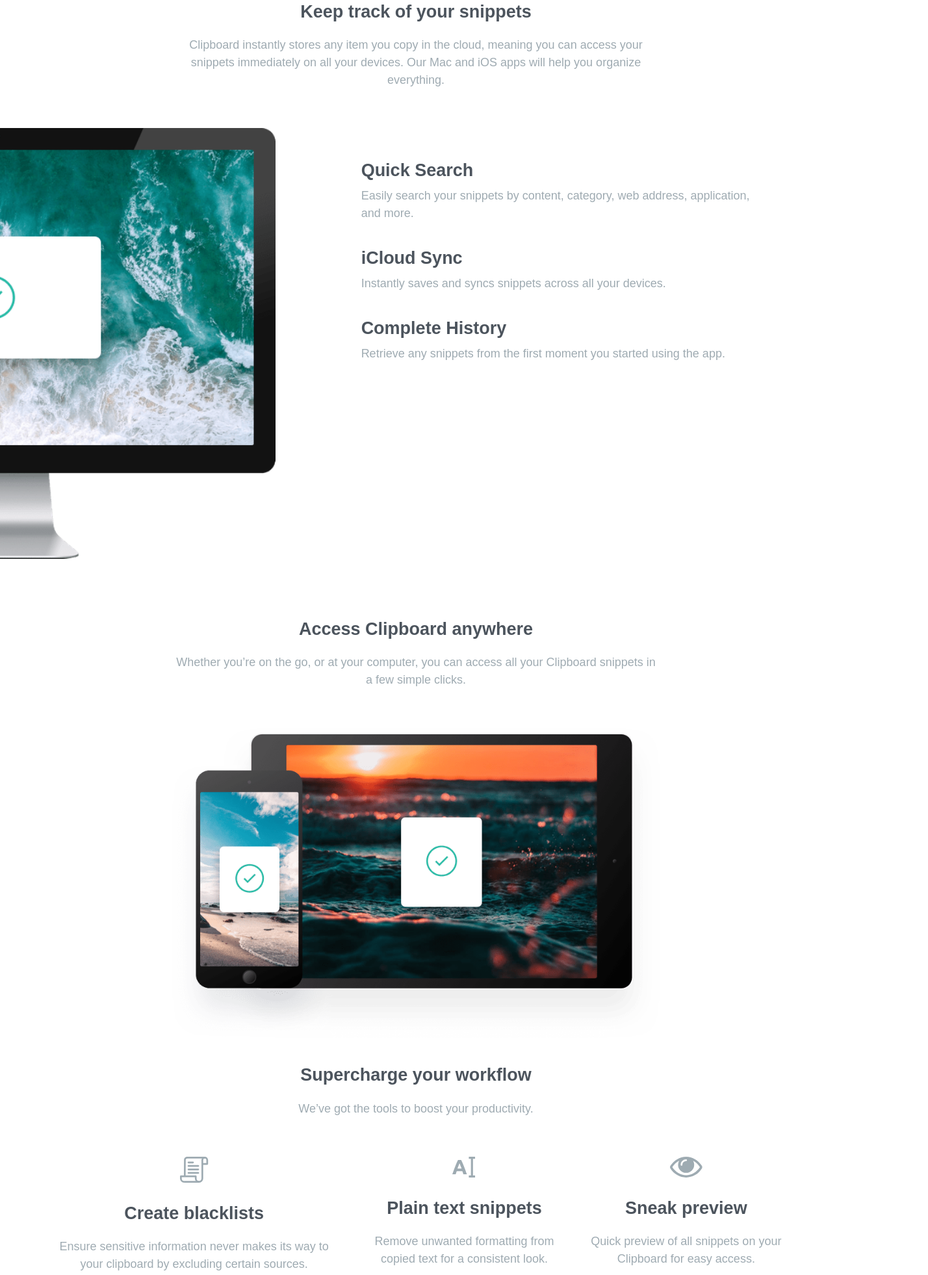
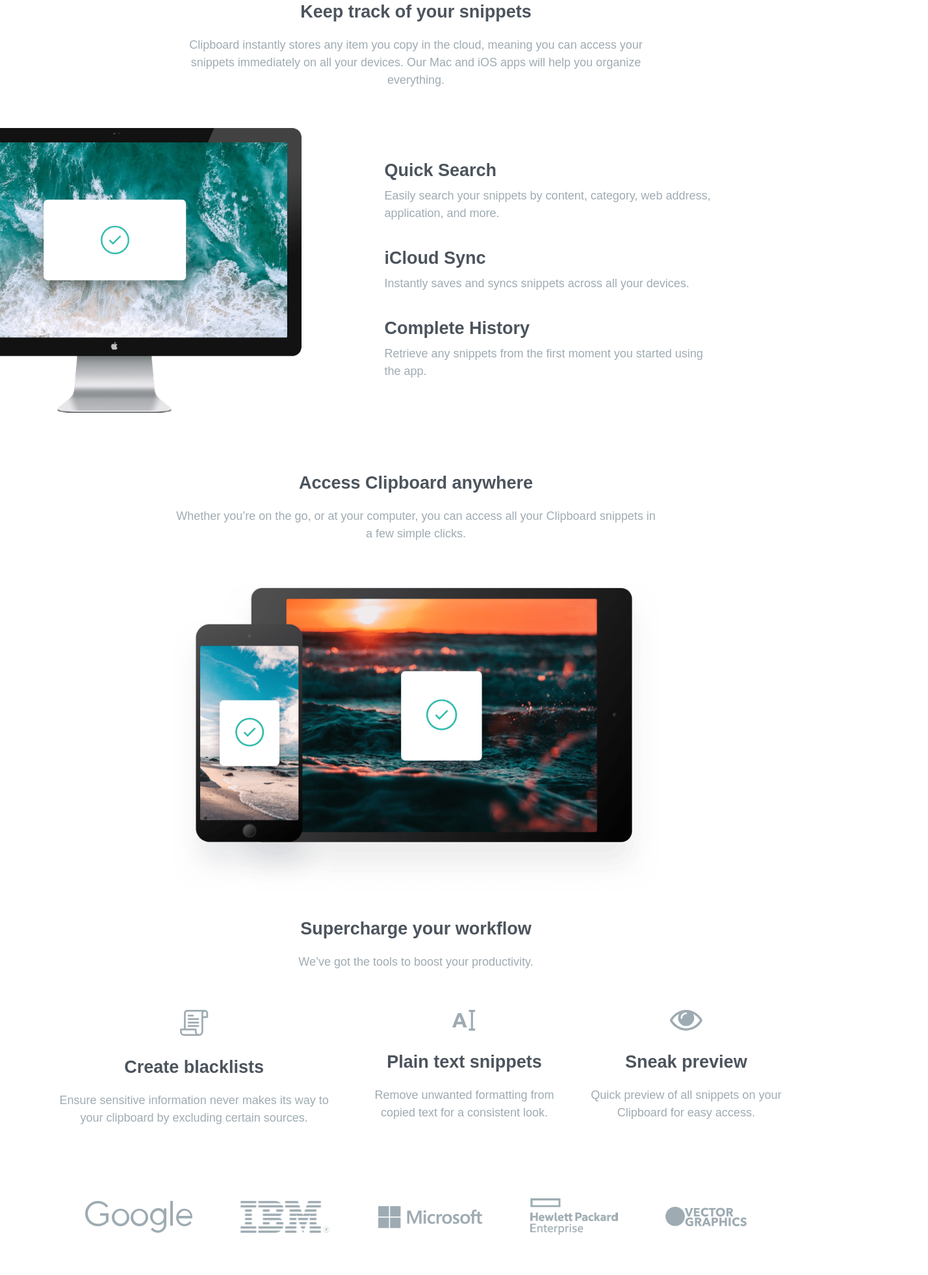
Before and after one commit to aeorherhe/clipboard-landing-page-master, a plain HTML site: page index.html in a window 1280 px wide. Shown: the part 646-2608 px from the top of the page at 65% size, 1428 px wide, since content can reach past the window. Drawn offline with Linux system fonts and the light colour scheme; a web font is replaced by a local one.

Commit message:
Defining media queries

```diff
--- /dev/null
+++ b/css/mediaQueries.css
@@ -0,0 +1,94 @@
+@media screen and (min-width: 768px) {
+  body {
+    width: auto;
+    background-image: url(../images/bg-header-desktop.png);
+  }
+
+  .main-container {
+    width: 80%;
+  }
+
+  .flex-section {
+    display: flex;
+    gap: 40px;
+    width: 100%;
+  }
+
+  .flex-section p {
+    text-align: center;
+  }
+
+  .affiliated-companies-logo {
+    flex-direction: row;
+    justify-content: space-evenly;
+    width: 100%;
+    gap: 20px;
+  }
+
+  .footer-section {
+    flex-direction: row;
+    justify-content: center;
+    justify-content: space-around;
+    padding: 20px 0 0;
+    width: 100%;
+  }
+
+  button {
+    align-self: center;
+    width: 50%;
+  }
+
+  ul {
+    display: grid;
+    grid-template-columns: repeat(3, 1fr);
+    text-align: start;
+  }
+
+  .footer-section img {
+    margin: 0%;
+  }
+
+  .attribution {
+    font-size: 14px;
+    word-spacing: 4px;
+  }
+}
+
+@media screen and (min-width: 1024px) {
+  .main-container {
+    width: 750px;
+  }
+
+  .grid-section {
+    display: grid;
+    gap: 10%;
+    grid-template-columns: 1fr 1fr;
+    margin-bottom: 50px;
+    width: 100vw;
+    margin-left: -30%;
+  }
+
+  .grid-section img {
+    height: fit-content;
+    object-fit: contain;
+  }
+
+  .grid-text-elements {
+    width: 90%;
+    padding-top: 20px;
+    margin: 50px 0;
+  }
+
+  .grid-text-elements h2 {
+    text-align: start;
+  }
+
+  .grid-text-elements p {
+    text-align: start;
+  }
+
+  .flex-section,
+  .affiliated-companies-logo {
+    width: 150%;
+  }
+}
--- a/css/styles.css
+++ b/css/styles.css
@@ -165,85 +165,3 @@ ul {
 .attribution a {
   color: hsl(228, 80%, 49%);
 }
-
-/* styling media querries */
-@media screen and (min-width: 768px) {
-  body {
-    background-image: url(../images/bg-header-desktop.png);
-  }
-
-  .main-container {
-    width: 750px;
-  }
-
-  .grid-section {
-    display: grid;
-    gap: 7%;
-    grid-template-columns: 1fr 1fr;
-    margin-bottom: 50px;
-    width: 250%;
-    margin-left: -300px;
-  }
-
-  .grid-section img {
-    height: auto;
-    object-fit: cover;
-  }
-
-  .grid-text-elements {
-    width: 70%;
-    padding-top: 20px;
-    margin: 50px 0;
-  }
-
-  .grid-text-elements h2 {
-    text-align: start;
-  }
-
-  .grid-text-elements p {
-    text-align: start;
-  }
-
-  .flex-section {
-    display: flex;
-    gap: 40px;
-    width: 150%;
-  }
-
-  .flex-section p {
-    text-align: center;
-  }
-  .affiliated-companies-logo {
-    flex-direction: row;
-    justify-content: space-evenly;
-    width: 150%;
-  }
-
-  .footer-section {
-    flex-direction: row;
-    justify-content: center;
-    justify-content: space-around;
-    padding: 20px 0 0;
-    width: 1125px;
-  }
-
-  button {
-    align-self: center;
-    width: 50%;
-  }
-
-  ul {
-    display: grid;
-    grid-template-columns: repeat(3, 1fr);
-    text-align: start;
-  }
-
-  .footer-section img {
-    margin: 0%;
-  }
-
-  .attribution {
-    font-size: 14px;
-    word-spacing: 4px;
-  }
-}
--- a/index.html
+++ b/index.html
@@ -12,6 +12,7 @@
     />
     <link rel="stylesheet" href="./css/normalize.css" />
     <link rel="stylesheet" href="./css/styles.css" />
+    <link rel="stylesheet" href="./css/mediaQueries.css" />
     <title>Frontend Mentor | Clipboard landing page</title>
   </head>
   <body>
```
